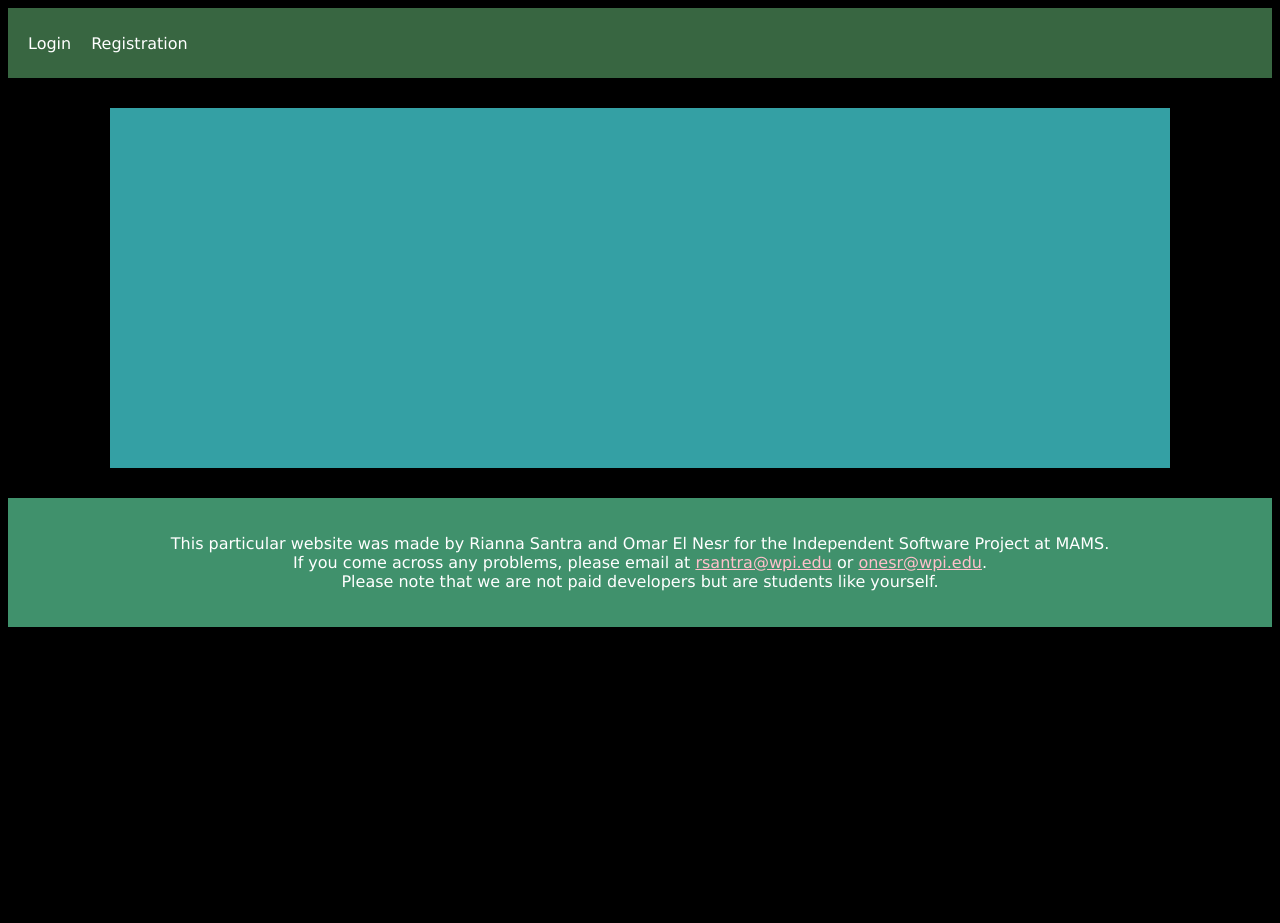
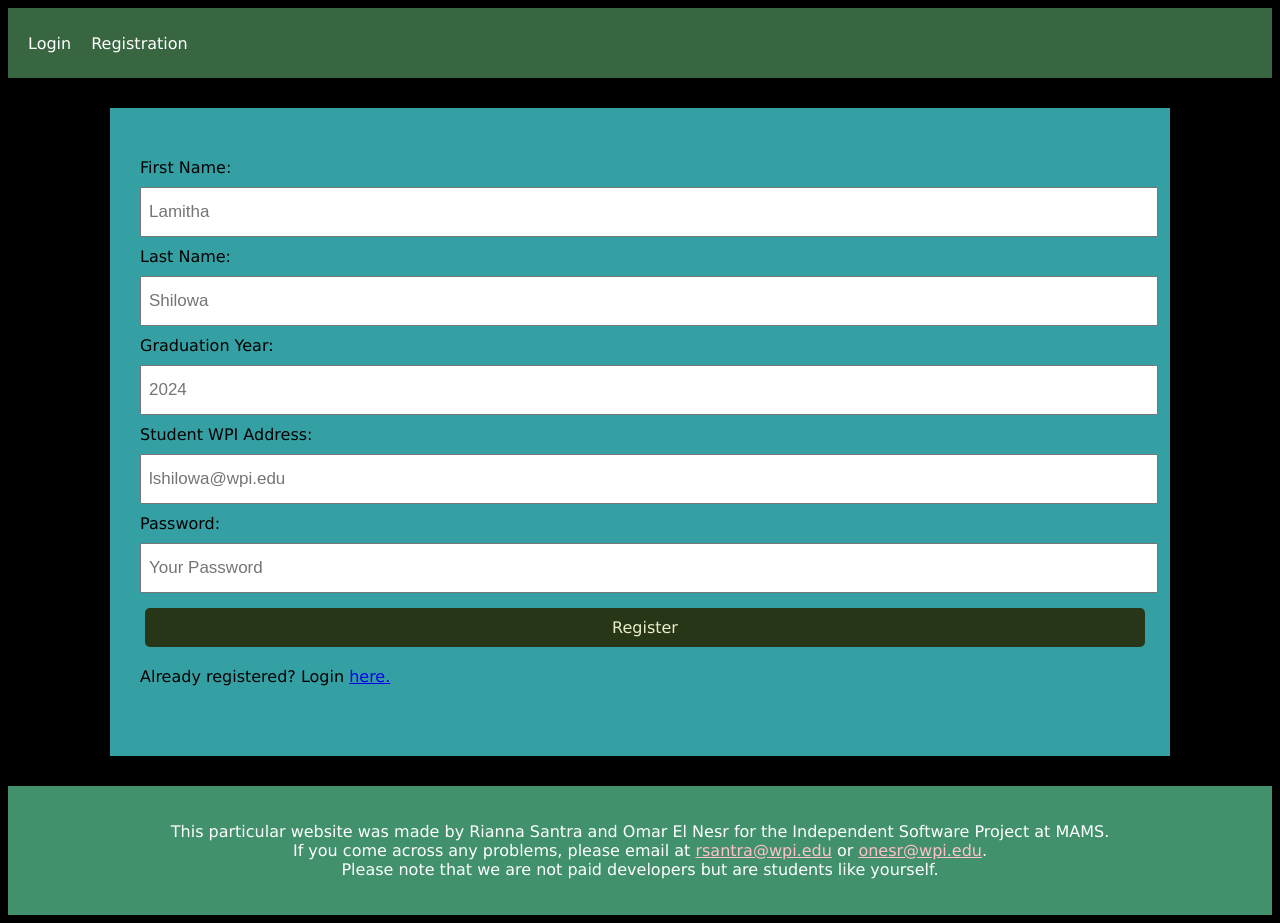
Before and after one commit to aexelqixing/maccs, a React (Create React App) app in the folder client/: page /registration in a window 1280 px wide. Before the commit the page ends 800 px from the top, so only its background shows below. Built offline with nearby package versions, Linux system fonts and the light colour scheme; no server answers.

Commit message:
fixed logout button and added status markers to forms

```diff
--- a/client/src/App.js
+++ b/client/src/App.js
@@ -45,6 +45,7 @@ function App() {
   const logout = () => {
     localStorage.removeItem("accessToken");
     setAuthState({ ...authState, status: false });
+    window.location.reload()
   };
 
   return (
@@ -55,8 +56,8 @@ function App() {
             <div className="navbar">
               {!authState.status ? (
                 <>
-                  <Link to="/login"> Login </Link>
-                  <Link to="/"> Registration </Link>
+                  <Link to="/"> Login </Link>
+                  <Link to="/registration"> Registration </Link>
                 </>
               ) : (
                 <>
@@ -65,16 +66,15 @@ function App() {
                   <button className="btn-top" onClick={logout}>
                     Logout
                   </button>
-                  <h1>{authState.firstName}</h1>
                 </>
               )}
             </div>
             <div className="container">
               <Routes>
-                <Route path="/" exact element={<Registration />} />
+                <Route path="/registration" exact element={<Registration />} />
                 <Route path="/addForm" exact element={<AddForm />} />
                 <Route path="/form/:id" exact element={<SeeForm />} />
-                <Route path="/login" exact element={<Login />} />
+                <Route path="/" exact element={<Login />} />
                 <Route path="/home" exact element={<Home />} />
               </Routes>
             </div>
--- a/client/src/components/Form.js
+++ b/client/src/components/Form.js
@@ -17,7 +17,7 @@ const Form = ({ form }) => {
         </h3>
         <p>Start Date: {form.createdAt.substring(0,10)} {form.createdAt.substring(11,18)}</p>
         <p>Updated On {form.updatedAt.substring(0,10)} {form.updatedAt.substring(11,18)}</p>
-        <p><span className="form form-creator">Student: {form.student}</span></p>
+        <p><span className="form form-creator">Student: {form.student}</span> {"  "} <span className={`status-all ${form.status === 'not approved' ? 'rejected' : form.status}`}>{form.status}</span></p>
         {showDescription && <Description form={ form } />}
     </div>
   )
--- a/client/src/components/Header.js
+++ b/client/src/components/Header.js
@@ -1,19 +1,21 @@
 import React from 'react'
 import PropTypes from 'prop-types'
 
-const Header = ({ user }) => {
+const Header = ({ greeting, user }) => {
   return (
     <header className='header'>
-      <h1>COMMUNITY SERVICE PORTAL FOR {user.toUpperCase()}</h1>
+      <h1>{greeting} {user.toUpperCase()}</h1>
     </header>
   )
 }
 
 Header.defaultProps = {
+    greeting: "COMMUNITY SERVICE PORTAL FOR",
     user: 'Student',
 }
 
 Header.propTypes = {
+    greeting: PropTypes.string.isRequired,
     user: PropTypes.string.isRequired,
 }
 
--- a/client/src/index.css
+++ b/client/src/index.css
@@ -123,6 +123,27 @@ body {
   justify-content: space-between;
 }
 
+.status-all {
+  border-radius: 4px;
+  padding: 6px;
+}
+
+.requested {
+  background: #ffb703;
+}
+
+.approved {
+  background: #cdb4db;
+}
+
+.completed {
+  background: #a7c957;
+}
+
+.rejected {
+  background: #e63946;
+}
+
 .comment {
   background: #60d394;
   padding: 10px 10px;
--- a/client/src/pages/AddForm.js
+++ b/client/src/pages/AddForm.js
@@ -1,4 +1,4 @@
-import React, { useState } from "react";
+import React, { useState, useEffect } from "react";
 import { Formik, Form, Field, ErrorMessage } from "formik";
 import * as Yup from "yup";
 import axios from "axios";
@@ -7,6 +7,20 @@ import { useNavigate } from "react-router-dom";
 const AddForm = () => {
   const [physicalAddress, setPhysicalAddress] = useState(true);
   let navigate = useNavigate();
+
+  useEffect(() => {
+    axios.get("http://localhost:3001/forms", {
+      headers: {
+        accessToken: localStorage.getItem("accessToken"),
+      },
+    }).then((response) => {
+      if (response.data.error) {
+        navigate(`/`);
+        // alert(response.data.error);
+        return;
+      }
+    });
+  }, [navigate]);
 
   const initialValues = {
     proposalName: "",
@@ -36,7 +50,7 @@ const AddForm = () => {
       headers: {
         accessToken: localStorage.getItem("accessToken"),
       },
-    }).then((response) => {
+    }).then(() => {
       navigate(`/home`);
     });
   };
--- a/client/src/pages/Home.js
+++ b/client/src/pages/Home.js
@@ -1,12 +1,14 @@
 import React from "react";
 import axios from "axios";
-import { useEffect, useState } from "react";
+import { useEffect, useState, useContext } from "react";
 import { useNavigate } from "react-router-dom";
+import { AuthContext } from '../helpers/AuthContext';
 import Form from "../components/Form";
 import Header from "../components/Header";
 
 const Home = () => {
   const [listOfForms, setListOfForms] = useState([]);
+  const { authState } = useContext(AuthContext);
   let navigate = useNavigate();
 
   useEffect(() => {
@@ -17,7 +19,7 @@ const Home = () => {
     }).then((response) => {
       if (response.data.error) {
         navigate(`/`);
-        alert(response.data.error);
+        // alert(response.data.error);
         return;
       }
       setListOfForms(response.data);
@@ -26,7 +28,7 @@ const Home = () => {
 
   return (
     <>
-      <Header />
+      {authState.isAdmin ? <Header greeting={"ADMIN VIEW FOR"} user={authState.firstName + " " + authState.lastName}/> : <Header user={authState.firstName}/>}
       {listOfForms.map((value, key) => {
         return <Form key={key} form={value} />;
       })}
--- a/client/src/pages/Login.js
+++ b/client/src/pages/Login.js
@@ -1,6 +1,6 @@
 import React, { useState, useContext } from 'react'
 import axios from "axios";
-import { useNavigate } from 'react-router-dom';
+import { useNavigate, Link } from 'react-router-dom';
 import { AuthContext } from '../helpers/AuthContext';
 
 const Login = () => {
@@ -34,6 +34,7 @@ const Login = () => {
       <input type="password" onChange={(event) => {setPassword(event.target.value);}}/>
 
       <button className="btn btn-block" onClick={login} >Login</button>
+      <p>Not registered? Click <Link to="/registration">here.</Link></p>
     </div>
   )
 }
--- a/client/src/pages/Registration.js
+++ b/client/src/pages/Registration.js
@@ -1,6 +1,6 @@
 import React from 'react'
 import { Formik, Form, Field, ErrorMessage } from "formik";
-import { useNavigate } from 'react-router-dom';
+import { useNavigate, Link } from 'react-router-dom';
 import * as Yup from "yup";
 import axios from "axios";
 
@@ -31,7 +31,7 @@ const Registration = () => {
         axios.post("http://localhost:3001/auth", data).then((response) => {
             console.log(data);
             console.log(response.data);
-            navigate(`/login`);
+            navigate(`/`);
         })
       }
 
@@ -50,7 +50,7 @@ const Registration = () => {
             className="errorMessage"
           />
           <Field
-            id="inputCreateForm"
+            id="registerForm-1"
             name="firstName"
             placeholder="Lamitha"
           />
@@ -61,7 +61,7 @@ const Registration = () => {
             className="errorMessage"
           />
           <Field
-            id="inputCreateForm"
+            id="registerForm-2"
             name="lastName"
             placeholder="Shilowa"
           />
@@ -72,7 +72,7 @@ const Registration = () => {
             className="errorMessage"
           />
           <Field
-            id="inputCreateForm"
+            id="registerForm-3"
             name="gradYear"
             placeholder="2024"
           />
@@ -83,7 +83,7 @@ const Registration = () => {
             className="errorMessage"
           />
           <Field
-            id="inputCreateForm"
+            id="registerForm-4"
             name="student"
             placeholder="lshilowa@wpi.edu"
           />
@@ -95,7 +95,7 @@ const Registration = () => {
           />
           <Field
             type="password"
-            id="inputCreateForm"
+            id="registerForm-5"
             name="password"
             placeholder="Your Password"
           />
@@ -105,6 +105,7 @@ const Registration = () => {
           </button>
         </Form>
       </Formik>
+      <p>Already registered? Login <Link to="/">here.</Link></p>
     </div>
   )
 }
```
Also changed, not shown: 1 other file (tests, documents, lock files or other folders).
